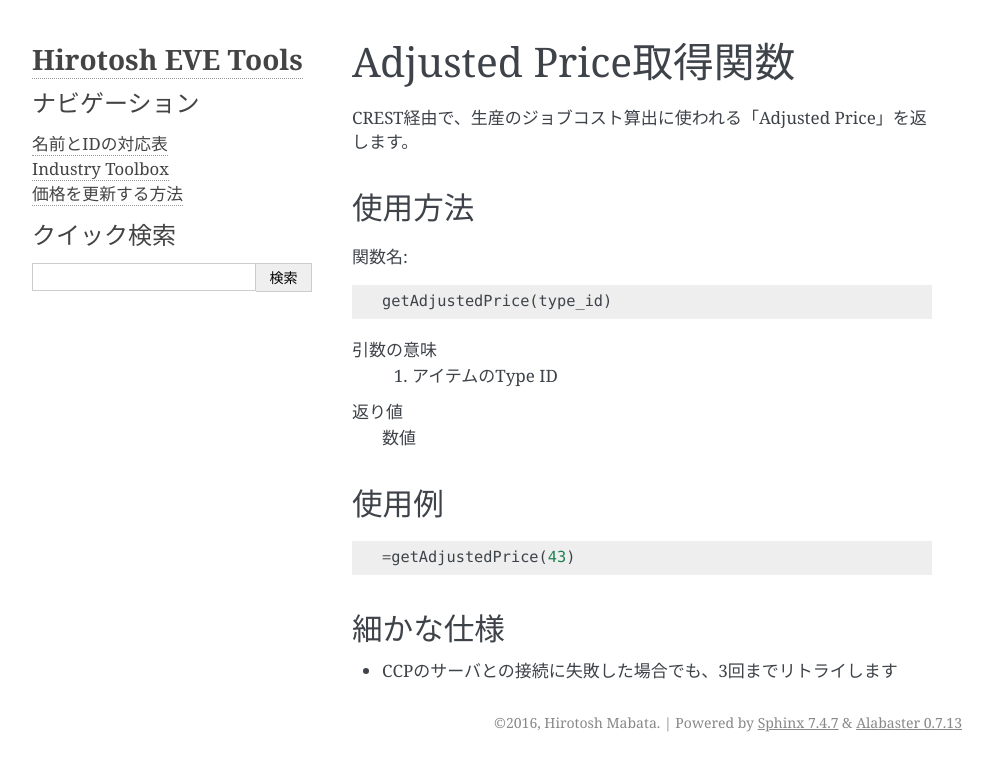
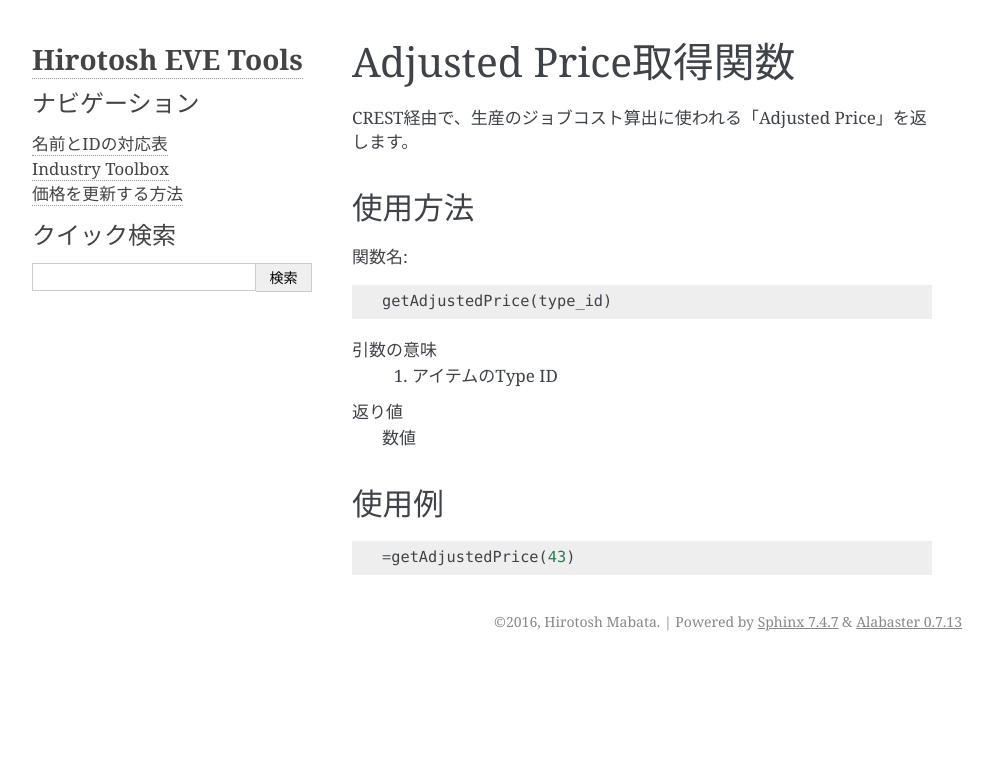
Before and after one commit to HirotoshMabata/eve-tools-doc, a Sphinx documentation site: the page built from source/get_adjusted_price.rst, in a window 1280 px wide. Shown: the top 771 px of the page, without its empty margins (148-1141 px from the left). Built offline with Sphinx 7.4.7, drawn with Linux system fonts in a browser that asks for light colours; formulas are drawn with MathJax 3.

```diff
--- a/source/get_adjusted_price.rst
+++ b/source/get_adjusted_price.rst
@@ -22,8 +22,3 @@
 ::
 
    =getAdjustedPrice(43)
-
-細かな仕様
-----------
-
-* CCPのサーバとの接続に失敗した場合でも、3回までリトライします
--- a/source/get_market_price.rst
+++ b/source/get_market_price.rst
@@ -33,4 +33,3 @@
 
 * ステーション名を空にすると、リージョン全体で検索します
 * 注文が存在しない場合、0.00iskを返します
-* CCPのサーバとの接続に失敗した場合でも、3回までリトライします
--- a/source/get_system_cost_index.rst
+++ b/source/get_system_cost_index.rst
@@ -29,8 +29,3 @@
 ::
 
    =getSystemCostIndex("Jita", "Manufacturing")
-
-細かな仕様
-----------
-
-* CCPのサーバとの接続に失敗した場合でも、3回までリトライします
--- a/source/get_trade_volume.rst
+++ b/source/get_trade_volume.rst
@@ -31,5 +31,4 @@
 細かな仕様
 ----------
 
-* CCPのサーバとの接続に失敗した場合でも、3回までリトライします
 * 取引がない場合は 0.0 を返します
```
